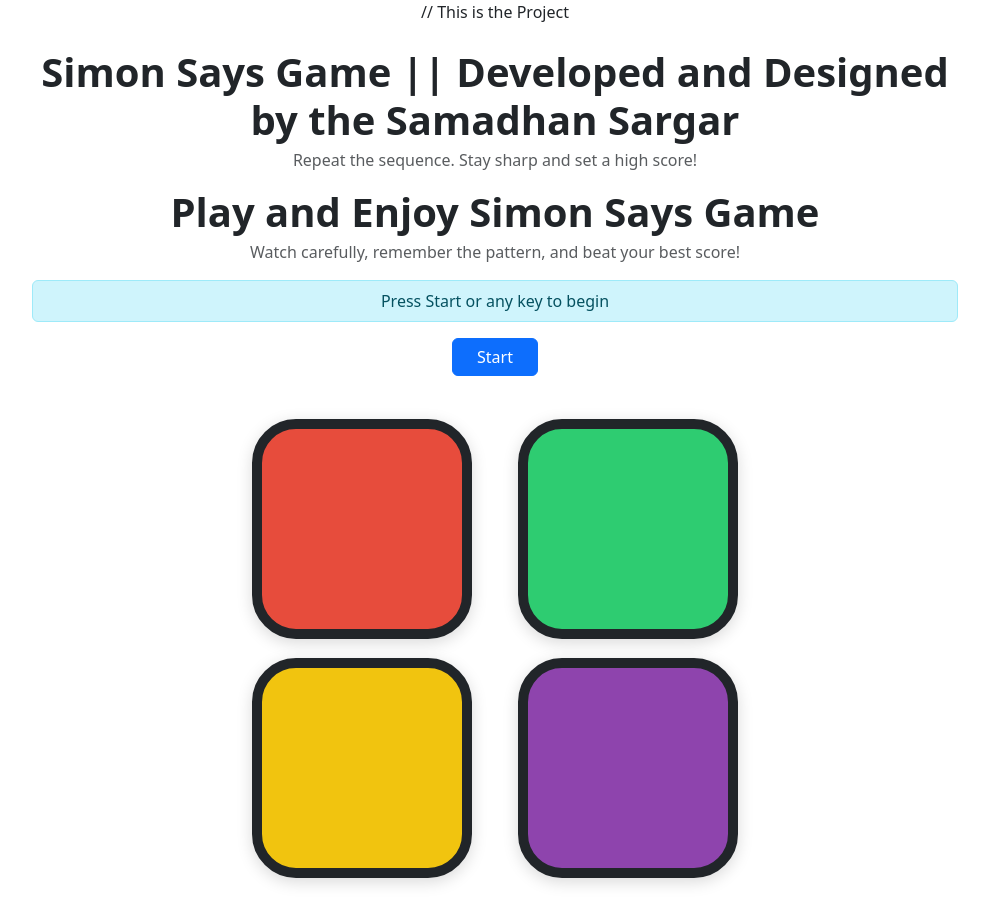
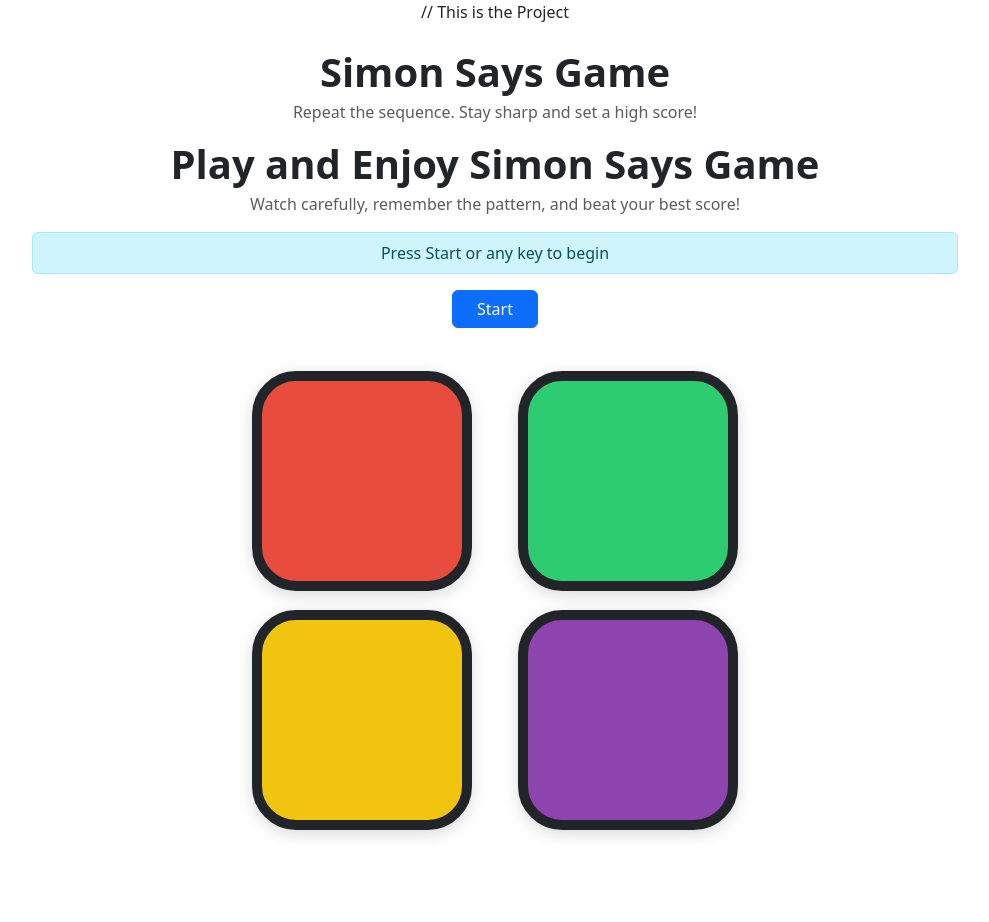
Before and after one commit to Samadhan-Sargar-1210/simon-say-game, a plain HTML site: page index.html in a window 1280 px wide. Shown: the whole page, without its empty margins (145-1134 px from the left). After the commit the page ends 874 px from the top, so only its background shows below. Drawn offline with nearby package versions, Linux system fonts and the light colour scheme.

Commit message:
Update index.html

```diff
--- a/index.html
+++ b/index.html
@@ -12,7 +12,7 @@
     <div class="container py-4">
         <div class="row justify-content-center">
             <div class="col-12 col-lg-10 text-center">
-                <h1 class="mb-1 fw-bold">Simon Says Game || Developed and Designed by the Samadhan Sargar</h1>
+                <h1 class="mb-1 fw-bold">Simon Says Game</h1>
                 <p class="text-muted mb-3">Repeat the sequence. Stay sharp and set a high score!</p>
                 <h1 class="mb-1 fw-bold">Play and Enjoy Simon Says Game</h1>
                 <p class="text-muted mb-3">Watch carefully, remember the pattern, and beat your best score!</p>
```
